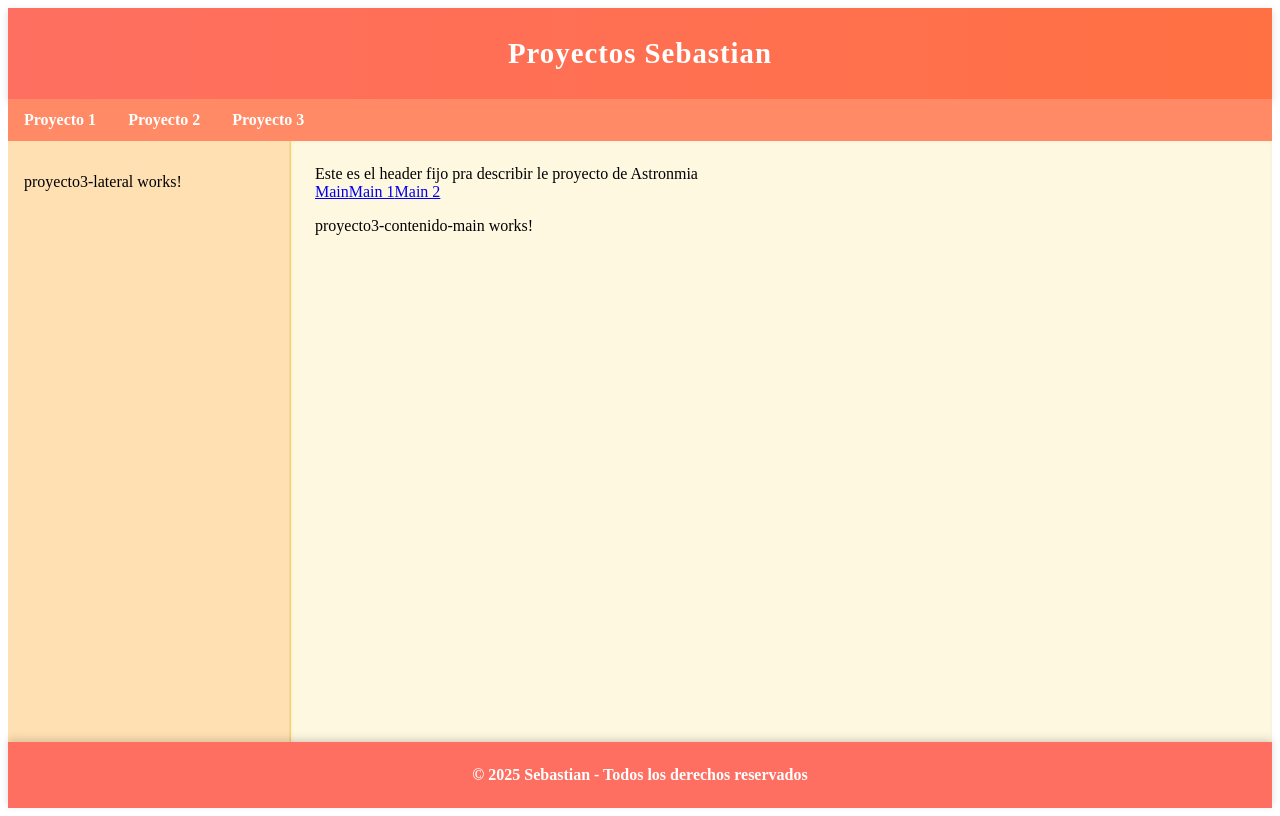
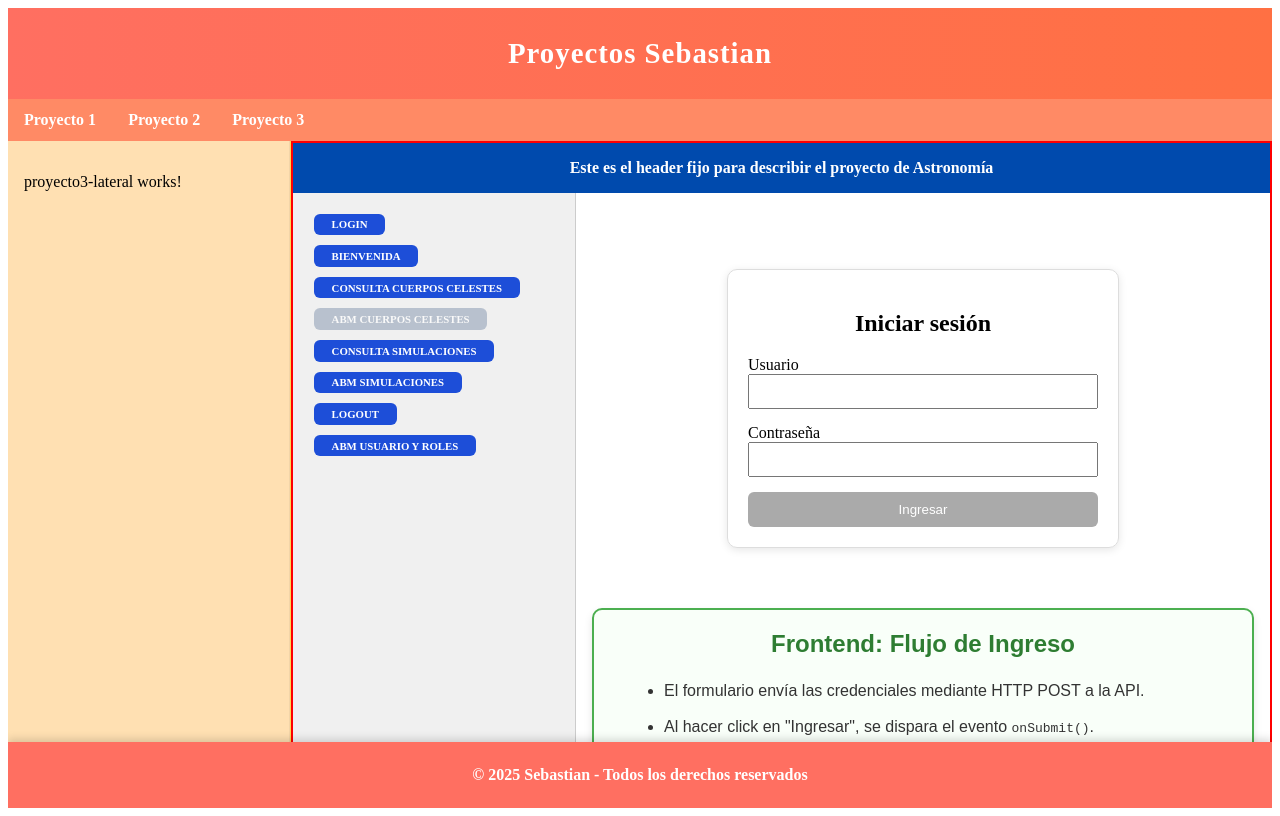
Before and after one commit to NUEVOESPACIO/AvancesFrontEnd, an Angular app: page /proyecto3/main in a window 1280 px wide. Both pictures are taken after a click on the item "Proyecto 3". Built offline with nearby package versions, Linux system fonts and the light colour scheme.

Commit message:
Logre finalmente estructurar todo un componente dentro de un containter mas grande. Faltaria diseño

```diff
--- a/src/app/app-routing.module.ts
+++ b/src/app/app-routing.module.ts
@@ -13,9 +13,6 @@ const routes: Routes = [
 ];
 
 
-
-
-
 @NgModule({
   imports: [RouterModule.forRoot(routes)],
   exports: [RouterModule]
--- a/src/app/app.component.css
+++ b/src/app/app.component.css
@@ -1,15 +1,21 @@
 html, body {
   height: 100%;
-  margin: 0;
+  margin: 0px;
+  padding: 0px;
   font-family: Arial, Helvetica, sans-serif;
   background-color: #FFF3E0;
   color: #4E342E;
+  overflow:hidden;
 }
 
 .layout {
   display: flex;
   flex-direction: column;
   height: 100vh;
+  margin:0px;
+    margin: 0px;
+  padding: 0px;
+  overflow:hidden;
 }
 
 /* ===== HEADER ===== */
@@ -59,6 +65,7 @@ html, body {
   display: flex;
   overflow: hidden;
   background: #FFF3E0;
+  margin: 0px;
 }
 
 /* ===== NAV LATERAL ===== */
@@ -88,8 +95,10 @@ html, body {
 .content {
   flex: 1;
   background-color: #FFF8E1;
-  overflow-y: auto;
+  overflow-y: hidden;
   padding: 1.5rem;
+  margin: 0px;
+  padding: 0px;
   box-shadow: inset 0 0 4px rgba(0, 0, 0, 0.05);
 }
 
--- a/src/app/proyectos/proyecto1-contenido/proyecto1-contenido.component.css
+++ b/src/app/proyectos/proyecto1-contenido/proyecto1-contenido.component.css
@@ -1,3 +1,6 @@
+.proyecto1-contenido  { margin: 30px}
+
+
 .proyecto1-contenido a {
   color: #FF6F61; /* mismo naranja que el header/footer */
   font-weight: bold;
--- a/src/app/proyectos/proyecto3-contenido/proyecto3-contenido-izq/proyecto3-contenido-izq.component.css
+++ b/src/app/proyectos/proyecto3-contenido/proyecto3-contenido-izq/proyecto3-contenido-izq.component.css
@@ -0,0 +1,37 @@
+/* Estilo base de botón */
+.btn {
+  display: inline-block;
+  padding: 0.3rem 1.1rem;
+  background-color: #1d4ed8; /* azul base */
+  color: white;
+  text-transform: uppercase; /* todo en mayúsculas */
+  font-weight: bold;
+  text-decoration: none;
+  border-radius: 0.375rem; /* bordes redondeados */
+  transition: background-color 0.3s, opacity 0.3s;
+  cursor: pointer;
+  text-align: center;
+  margin: 5px;
+  font-size: 0.675rem;
+
+
+}
+
+/* Hover */
+.btn:hover {
+  background-color: #2563eb; /* azul más claro al pasar el mouse */
+}
+
+/* Estado activo (routerLinkActive) */
+.active {
+  background-color: #0ea5e9; /* azul activo */
+  box-shadow: 0 0 0 3px rgba(14, 165, 233, 0.4); /* resaltado */
+}
+
+/* Estado deshabilitado */
+.btn.disabled,
+.btn[disabled] {
+  background-color: #94a3b8; /* gris */
+  cursor: not-allowed;
+  opacity: 0.6;
+}
--- a/src/app/proyectos/proyecto3-contenido/proyecto3-contenido-izq/proyecto3-contenido-izq.component.html
+++ b/src/app/proyectos/proyecto3-contenido/proyecto3-contenido-izq/proyecto3-contenido-izq.component.html
@@ -1,5 +1,13 @@
+<html>
 <nav class="flex flex-col gap-2">
-  <a routerLink="/proyecto3/main" routerLinkActive="font-bold text-blue-600">Main</a>
-  <a routerLink="/proyecto3/main1" routerLinkActive="font-bold text-blue-600">Main 1</a>
-  <a routerLink="/proyecto3/main2" routerLinkActive="font-bold text-blue-600">Main 2</a>
+  <a routerLink="/proyecto3/main" routerLinkActive="font-bold text-blue-600" class="btn">Login</a><br>
+  <a routerLink="/proyecto3/main2" routerLinkActive="font-bold text-blue-600" class="btn">Bienvenida</a>
+  <br><a routerLink="/proyecto3/main2" routerLinkActive="font-bold text-blue-600" class="btn">Consulta Cuerpos Celestes</a>
+  <br><a routerLink="/proyecto3/main2" routerLinkActive="font-bold text-blue-600" class="btn disabled">ABM Cuerpos Celestes</a>
+  <br><a routerLink="/proyecto3/main2" routerLinkActive="font-bold text-blue-600" class="btn">Consulta Simulaciones</a>
+  <br><a routerLink="/proyecto3/main2" routerLinkActive="font-bold text-blue-600" class="btn">ABM Simulaciones</a>
+  <br><a routerLink="/proyecto3/main2" routerLinkActive="font-bold text-blue-600" class="btn">Logout</a>
+  <br><a routerLink="/proyecto3/main2" routerLinkActive="font-bold text-blue-600" class="btn">ABM Usuario y ROles</a>
+
 </nav>
+</html>
--- a/src/app/proyectos/proyecto3-contenido/proyecto3-contenido-main/proyecto3-contenido-main.component.css
+++ b/src/app/proyectos/proyecto3-contenido/proyecto3-contenido-main/proyecto3-contenido-main.component.css
@@ -0,0 +1,76 @@
+.login-container {
+  max-width: 350px;
+  margin: 60px auto;
+  padding: 20px;
+  border: 1px solid #ddd;
+  border-radius: 10px;
+  box-shadow: 0 2px 8px rgba(0, 0, 0, 0.1);
+  text-align: center;
+}
+
+.form-group {
+  margin-bottom: 15px;
+  text-align: left;
+}
+
+.form-control {
+  width: 100%;
+  padding: 8px;
+  box-sizing: border-box;
+}
+
+button {
+  width: 100%;
+  padding: 10px;
+  background: #1976d2;
+  color: white;
+  border: none;
+  border-radius: 6px;
+  cursor: pointer;
+}
+
+button:disabled {
+  background: #aaa;
+}
+
+.error {
+  color: red;
+  margin-top: 10px;
+}
+
+.auth-steps {
+  border: 2px solid #4CAF50;
+  border-radius: 10px;
+  padding: 20px 30px;
+  margin: 20px auto;          /* 🔹 auto horizontal para centrar */
+  background-color: #f9fff9;
+  font-family: Arial, sans-serif;
+  color: #333;
+  max-width: 800px;
+  box-shadow: 0 4px 8px rgba(0,0,0,0.1); /* sombra ligera opcional */
+}
+
+/* Encabezados */
+.auth-steps h2 {
+  color: #2e7d32;
+  margin-top: 0;
+  text-align: center;          /* 🔹 centramos títulos */
+}
+
+/* Listas principales */
+.auth-steps ul {
+  list-style-type: disc;
+  padding-left: 40px;
+  line-height: 1.6;
+}
+
+.auth-steps li {
+  margin-bottom: 10px;
+}
+
+/* Sublistas */
+.auth-steps ul ul {
+  list-style-type: circle;
+  padding-left: 20px;
+  margin-top: 5px;
+}
--- a/src/app/proyectos/proyecto3-contenido/proyecto3-contenido-main/proyecto3-contenido-main.component.html
+++ b/src/app/proyectos/proyecto3-contenido/proyecto3-contenido-main/proyecto3-contenido-main.component.html
@@ -1 +1,63 @@
-<p>proyecto3-contenido-main works!</p>
+<div class="login-container">
+  <h2>Iniciar sesión</h2>
+
+  <form (ngSubmit)="onSubmit()" #loginForm="ngForm">
+    <div class="form-group">
+      <label for="username">Usuario</label>
+      <input
+        type="text"
+        id="username"
+        name="username"
+        [(ngModel)]="username"
+        required
+        class="form-control"
+      />
+    </div>
+
+    <div class="form-group">
+      <label for="password">Contraseña</label>
+      <input
+        type="password"
+        id="password"
+        name="password"
+        [(ngModel)]="password"
+        required
+        class="form-control"
+      />
+    </div>
+
+    <button type="submit" [disabled]="!loginForm.valid">Ingresar</button>
+
+    <p *ngIf="errorMessage" class="error">{{ errorMessage }}</p>
+  </form>
+</div>
+
+<div class="auth-steps">
+  <h2>Frontend: Flujo de Ingreso</h2>
+  <ul>
+    <li>El formulario envía las credenciales mediante HTTP POST a la API.</li>
+    <li>Al hacer click en "Ingresar", se dispara el evento <code>onSubmit()</code>.</li>
+    <li>El botón se encuentra en <code>*.component.html</code> y el comportamiento se maneja en <code>*.component.ts</code>.</li>
+    <li><code>onSubmit()</code> es un método de la clase <b>Proyecto2ContenidoComponent</b>.</li>
+    <li>Las credenciales son propiedades de la clase y se envían al servicio inyectado en el constructor.</li>
+    <li>El servicio realiza la consulta a la API mediante su método <code>login</code>, que devuelve un <i>Observable</i>.</li>
+    <li>El servicio utiliza <code>HttpClient</code> para hacer la llamada HTTP real.</li>
+    <li>Si el login es exitoso, la API devuelve un token que se guarda en <code>localStorage</code>.</li>
+    <li>Si el login falla, se muestra un mensaje de error en el template usando la variable <code>errorMessage</code>.</li>
+  </ul>
+
+  <h2>Backend: Flujo de Autenticación</h2>
+  <ul>
+    <li>El backend corre en un puerto y recibe la petición POST en un endpoint determinado.</li>
+    <li>Primero se activa la capa de seguridad definida en <code>SecurityConfig.java</code>.</li>
+    <li>Esta clase tiene dos <code>@Bean</code> embebidos:</li>
+      <ul>
+        <li>El primero verifica si el endpoint está protegido o no. El endpoint de login normalmente no lo está.</li>
+        <li>El segundo se encarga de gestionar CORS, permitiendo consultas desde <code>localhost:4200</code> de forma global.</li>
+      </ul>
+    <li>Luego se ejecuta el <code>JwtAuthenticationFilter</code>, que valida al usuario y, si es correcto, genera el token.</li>
+    <li>El token se devuelve al frontend, que lo incluye en todas las peticiones posteriores.</li>
+  </ul>
+
+  <p>💡 Todos estos comentarios sirven para fijar y mejorar los conceptos, además de tener un código más claro y documentado.</p>
+</div>
--- a/src/app/proyectos/proyecto3-contenido/proyecto3-contenido-main/proyecto3-contenido-main.component.ts
+++ b/src/app/proyectos/proyecto3-contenido/proyecto3-contenido-main/proyecto3-contenido-main.component.ts
@@ -1,15 +1,29 @@
-import { Component, OnInit } from '@angular/core';
+import { Component } from '@angular/core';
+import { AuthService } from '../../../servicios/auth'
 
 @Component({
   selector: 'app-proyecto3-contenido-main',
   templateUrl: './proyecto3-contenido-main.component.html',
   styleUrls: ['./proyecto3-contenido-main.component.css']
 })
-export class Proyecto3ContenidoMainComponent implements OnInit {
+export class Proyecto3ContenidoMainComponent {
+  username = '';
+  password = '';
+  errorMessage = '';
 
-  constructor() { }
+  constructor(private authService: AuthService) {}
 
-  ngOnInit(): void {
+  onSubmit() {
+    this.authService.login(this.username, this.password).subscribe({
+      next: (response) => {
+        // Guardar token en localStorage
+        localStorage.setItem('authToken', response.token);
+        this.errorMessage="Ingreso Exitoso";
+        console.log('Login exitoso');
+      },
+      error: () => {
+        this.errorMessage = 'Credenciales incorrectas';
+      }
+    });
   }
-
 }
--- a/src/app/proyectos/proyecto3-contenido/proyecto3-contenido.component.css
+++ b/src/app/proyectos/proyecto3-contenido/proyecto3-contenido.component.css
@@ -0,0 +1,59 @@
+html, body {
+  height: 100%;
+  margin: 0px;
+  padding: 0px;
+  box-sizing: border-box;
+  margin: 0px;
+}
+
+.container {
+  display: flex;
+  flex-direction: column;
+  height: 100vh; /* toda la pantalla */
+
+  padding: 0px;
+  overflow:hidden;
+  margin:0px;
+  border: 2px solid red;
+
+
+}
+
+/* HEADER */
+header {
+  background-color: #004aad; /* azul ejemplo */
+  color: white;
+  padding: 1rem;
+
+  font-weight: bold;
+  text-align: center;
+  flex-shrink: 0;
+  position: sticky;
+  top: 0;
+  z-index: 10; /* queda sobre el resto */
+}
+
+/* CONTENIDO PRINCIPAL (debajo del header) */
+.content {
+  display: flex;
+  flex: 1; /* ocupa todo el espacio restante */
+  overflow: hidden; /* evita que crezca si hay overflow */
+}
+
+/* SIDEBAR IZQUIERDA */
+.sidebar {
+  width: 250px; /* ancho fijo (puedes cambiarlo) */
+  background-color: #f0f0f0;
+  padding: 1rem;
+  overflow-y: auto; /* scroll vertical si hay mucho contenido */
+  border-right: 1px solid #ccc;
+}
+
+/* MAIN DERECHA */
+.main {
+  flex: 1; /* ocupa todo el espacio restante */
+  padding: 1rem;
+  overflow-y: auto; /* scroll vertical independiente */
+  background-color: #fff;
+  margin:0px;
+}
--- a/src/app/proyectos/proyecto3-contenido/proyecto3-contenido.component.html
+++ b/src/app/proyectos/proyecto3-contenido/proyecto3-contenido.component.html
@@ -1,18 +1,18 @@
-<div class="flex flex-col h-screen">
+<div class="container">
   <!-- HEADER -->
-  <header class="bg-blue-600 text-white p-4 text-xl font-bold">
-    Este es el header fijo pra describir le proyecto de Astronmia
+  <header>
+    Este es el header fijo para describir el proyecto de Astronomía
   </header>
 
   <!-- CONTENIDO PRINCIPAL -->
-  <div class="flex flex-1 overflow-hidden">
+  <div class="content">
     <!-- IZQUIERDA -->
-    <aside class="w-1/4 bg-gray-200 p-4 overflow-y-auto">
+    <aside class="sidebar">
       <app-proyecto3-contenido-izq></app-proyecto3-contenido-izq>
     </aside>
 
     <!-- DERECHA -->
-    <main class="flex-1 p-4 overflow-y-auto">
+    <main class="main">
       <router-outlet></router-outlet>
     </main>
   </div>
```
